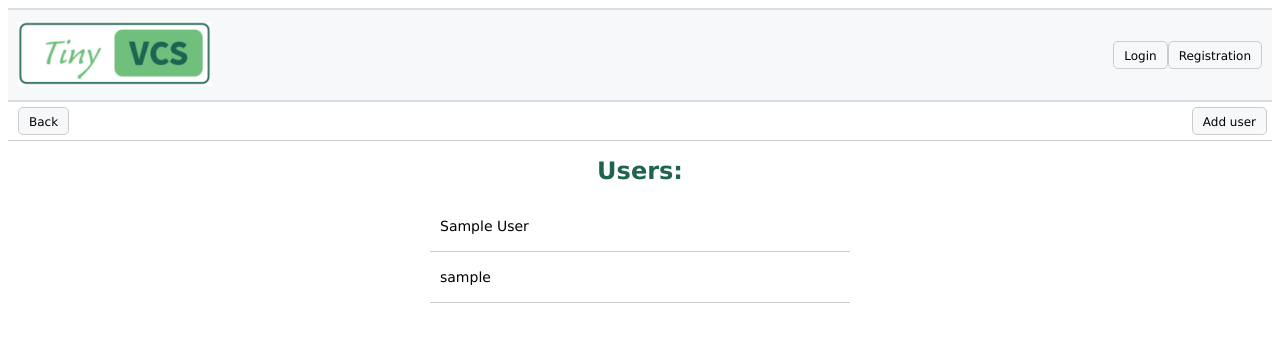
After one commit to Marina668/VersionControlSystem, a Django app: template vcs/templates/vcs/users_list.html in a window 1280 px wide. The commit adds this page. Shown: the top 342 px of the page. Run offline with Django 3.2, Linux system fonts and the light colour scheme; the template is opened without the code that fills it: most values are stand-ins (such as "Sample title", 1, 10 or a date in 2020).

Commit message:
list of users

```diff
--- a/vcs/static/vcs/styles.css
+++ b/vcs/static/vcs/styles.css
@@ -143,7 +143,7 @@ h3 {
 }
 
 .breadcrumbs-block .button {
-    margin-left: 5px;
+    margin-left: 0;
 }
 
 .top-buttons-block {
@@ -155,7 +155,6 @@ h3 {
 .top-buttons-block .button {
     margin-left: 5px;
 }
-
 
 .row-list {
     height: 50px;
--- /dev/null
+++ b/vcs/templates/vcs/users_list.html
@@ -0,0 +1,38 @@
+{% extends "vcs/base.html" %}
+
+{% block breadcrumbs %}
+    <div class="button">
+        <a href="{% url 'repo-detail' repo_slug %}">Back</a>
+    </div>
+{% endblock %}
+
+{% block top-buttons %}
+    <div class="button">
+        <a href="{% url 'adduser' repo_slug %}">Add user</a>
+    </div>
+{% endblock %}
+
+{% block content %}
+
+    <h1>Users: </h1>
+
+    {% if user_list %}
+
+        <div class="row-list">
+            <p>{{ repo_author }}</p>
+        </div>
+
+        {% for user in user_list %}
+            <div class="row-list">
+                <p>{{ user.username }}</p>
+            </div>
+        {% endfor %}
+
+    {% else %}
+        <div class="row-list">
+            <p>{{ repo_author }}</p>
+        </div>
+    {% endif %}
+
+
+{% endblock %}
--- a/vcs/urls.py
+++ b/vcs/urls.py
@@ -9,6 +9,7 @@ urlpatterns = [
     path('<slug>/history', views.MilestonesListView.as_view(), name='history'),
     path('<slug>/<int:mil_id>/restore', views.restore_repo, name='restore'),
 
+    path('<slug>/users', views.UsersListView.as_view(), name='users_list'),
     path('<slug>/adduser', views.add_user, name='adduser'),
 
     re_path(r'^(?P<slug>[\w-]+)\/?(?P<path>[- %\w\/]+)?/newdir$', views.new_dir, name='newdir'),
```
Also changed, not shown: vcs/templates/vcs/repo_detail.html (+3 -28 lines), vcs/views.py (+11 -3 lines).
